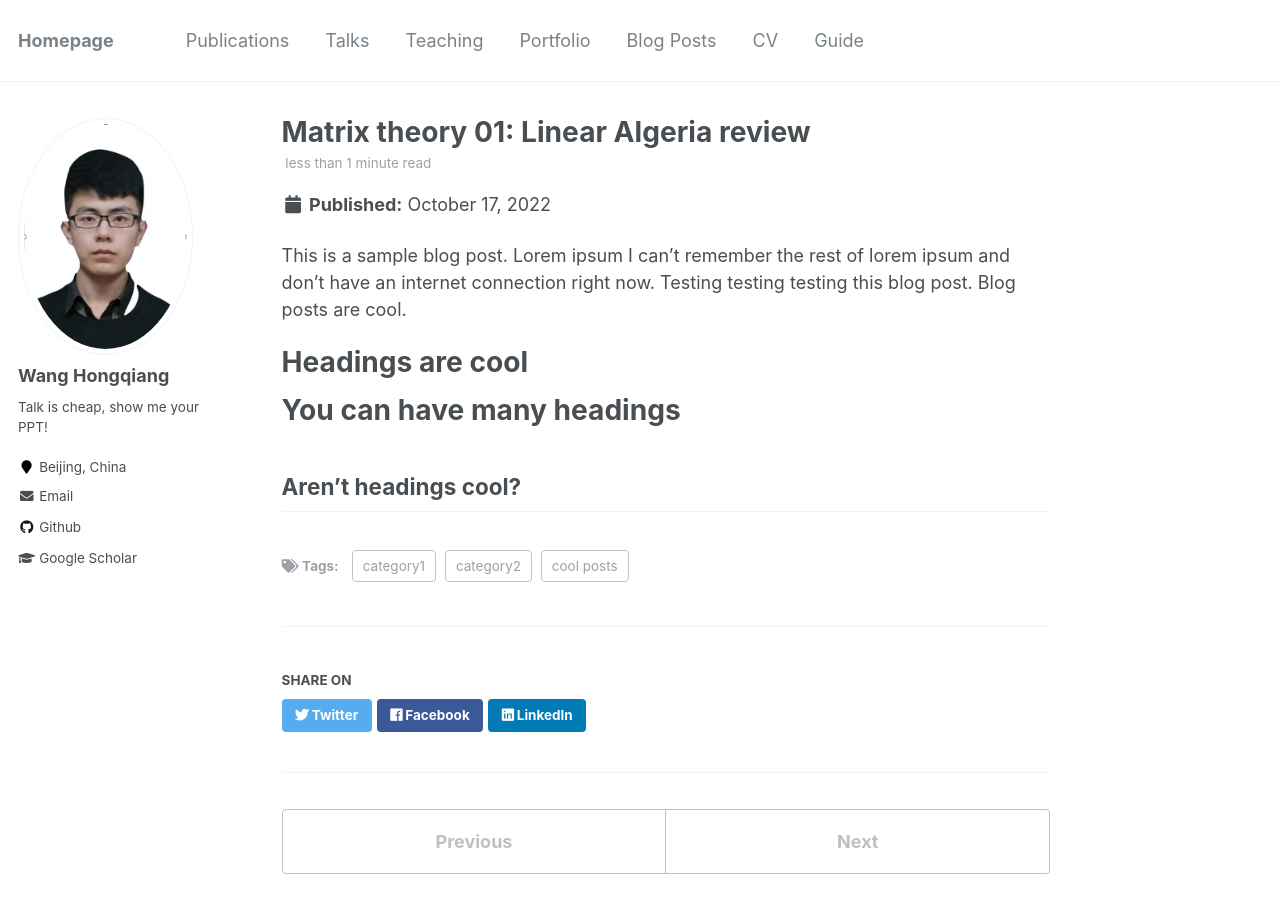
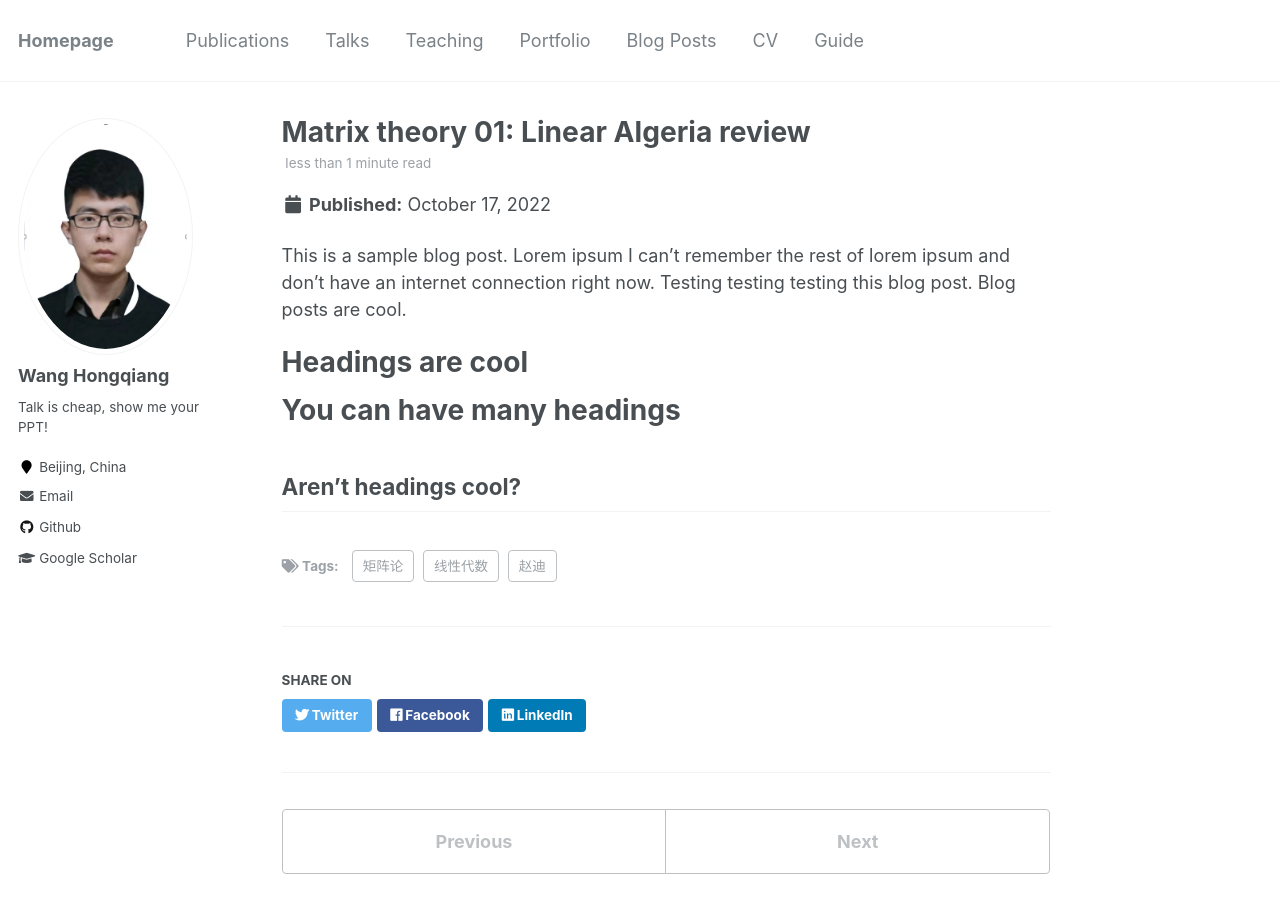
Before and after one commit to HongQWang/hongqwang.github.io, a Jekyll site: the page built from _posts/2012-08-14-blog-post-1.md, in a window 1280 px wide and 900 px high. Built offline with Jekyll 4.4.1, drawn with Linux system fonts in a browser that asks for light colours.

Commit message:
update posts

```diff
--- a/_posts/2012-08-14-blog-post-1.md
+++ b/_posts/2012-08-14-blog-post-1.md
@@ -3,9 +3,9 @@ title: 'Matrix theory 01: Linear Algeria review'
 date: 2022-10-17
 permalink: /posts/2012/08/blog-post-1/
 tags:
-  - cool posts
-  - category1
-  - category2
+  - 线性代数
+  - 赵迪
+  - 矩阵论
 ---
 
 This is a sample blog post. Lorem ipsum I can't remember the rest of lorem ipsum and don't have an internet connection right now. Testing testing testing this blog post. Blog posts are cool.
```
Also changed, not shown: _publications/2009-10-01-paper-title-number-1.md (+2 -2 lines).
